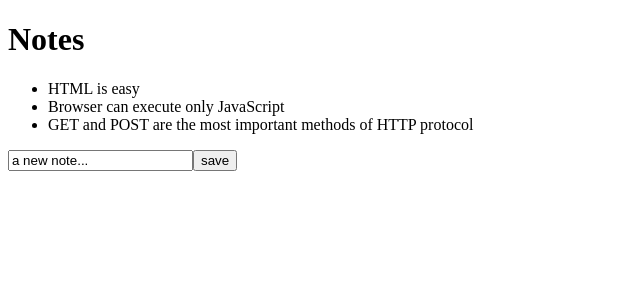
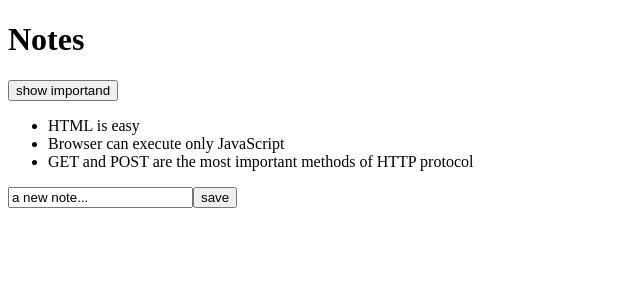
Before and after one commit to CagyJ/fullstackopen, a React (Create React App) app in the folder part2/part2/: page / in a window 1280 px wide. Shown: the top 300 px of the page, without its empty margins (0-640 px from the left). Built offline with nearby package versions, Linux system fonts and the light colour scheme.

Commit message:
filtering

```diff
--- a/part2/part2/src/App.js
+++ b/part2/part2/src/App.js
@@ -4,7 +4,8 @@
 const App = ( {notes} ) => {
 
   const [noteArr, setNoteArr] = useState(notes);
-  const [newNote, setNewNote] = useState('a new note...')
+  const [newNote, setNewNote] = useState('a new note...');
+  const [showAll, setShowAll] = useState(true);
 
   const addNote = (event) => {
     // prevents the default action of submitting a form
@@ -27,11 +28,21 @@
     setNewNote(event.target.value);
   }
 
+  const notesToShow = showAll
+                        ? notes
+                        : notes.filter(note => note.important === true);
   return (
     <div>
       <h1>Notes</h1>
+
+      <div>
+        <button onClick={() => setShowAll(!showAll)}>
+          show {showAll ? 'importand' : 'all'}
+        </button>
+      </div>
+
       <ul>
-        {notes.map(note =>
+        {notesToShow.map(note =>
           <Note key={note.id} note={note} />
         )}
       </ul>
```
